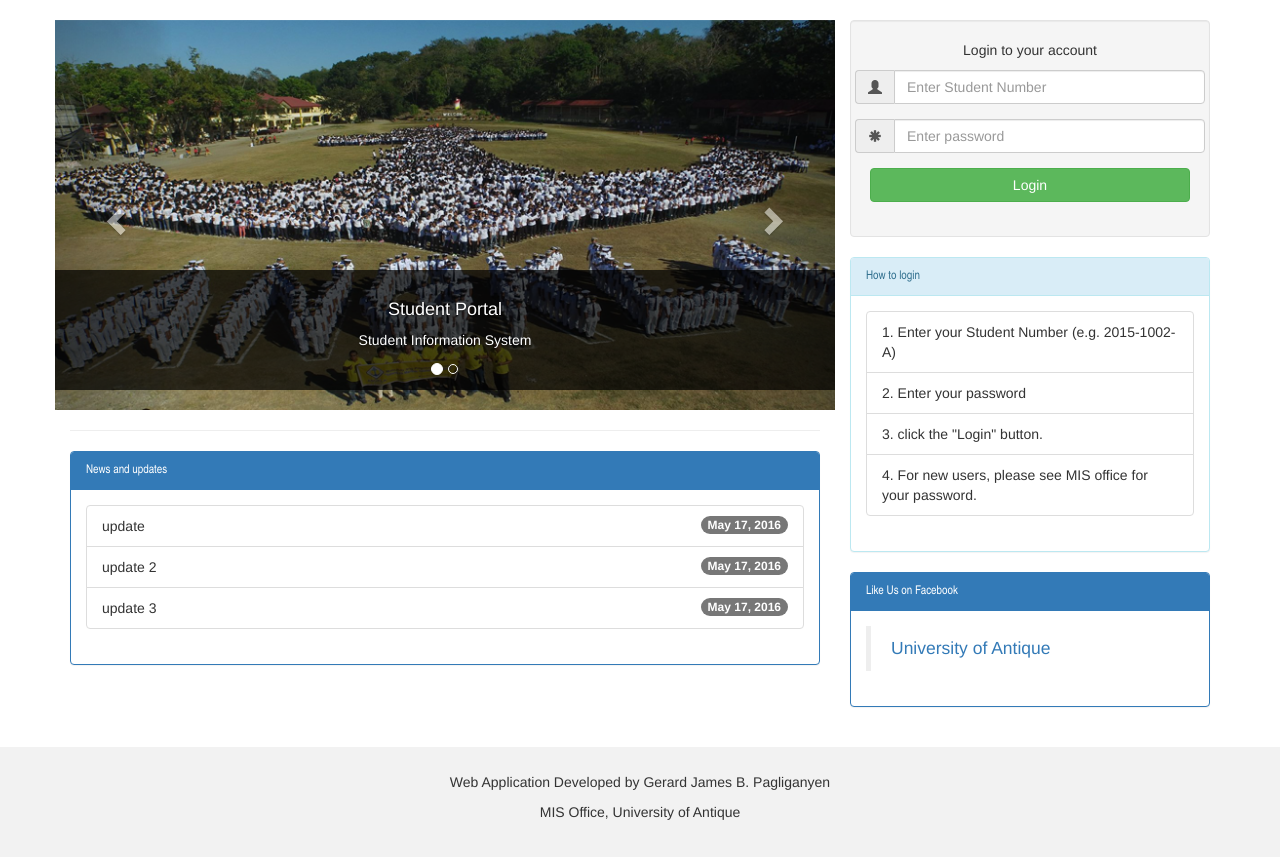
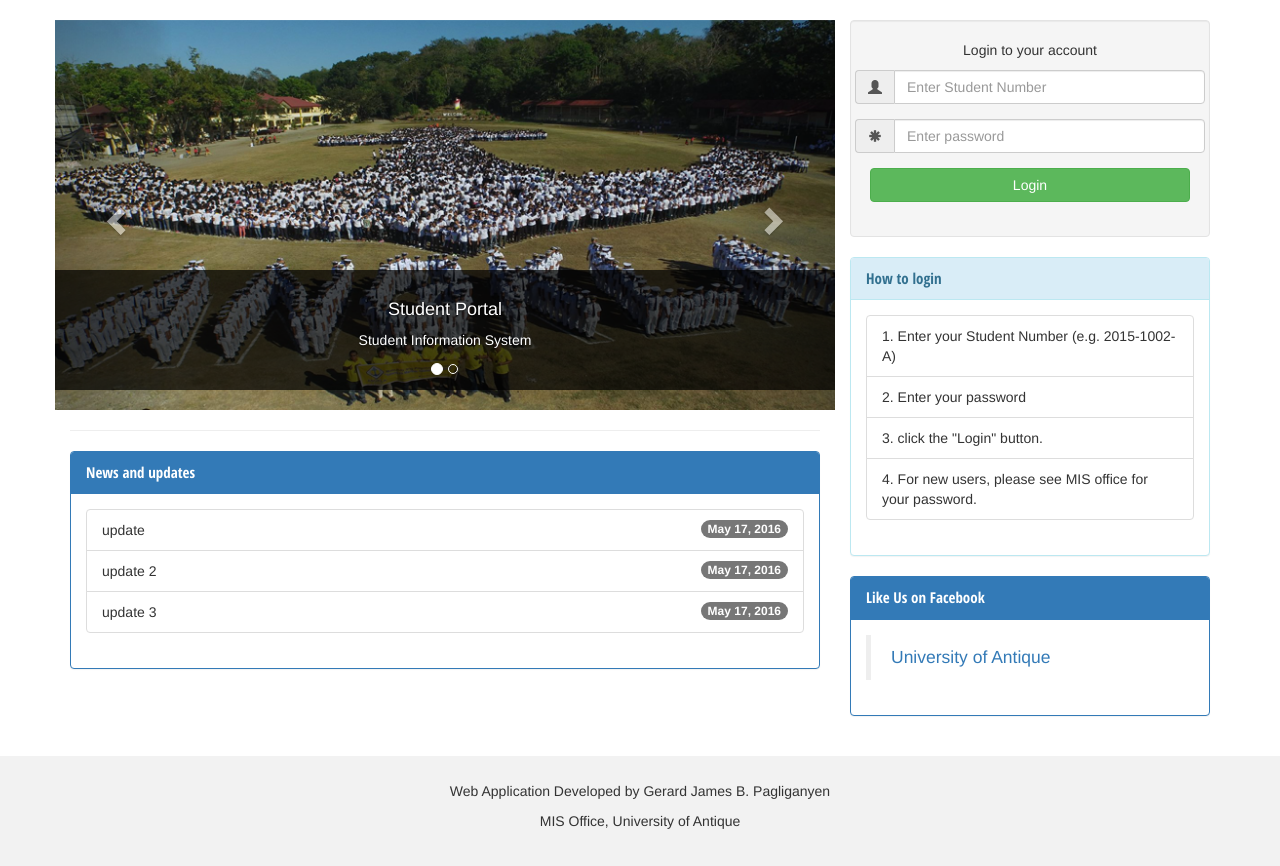
Before and after one commit to ua-devs/site_prototype, a PHP site: page / in a window 1280 px wide. Shown: the part 52-918 px from the top of the page. Run offline with PHP 8.4, Linux system fonts and the light colour scheme; some libraries are stand-ins or nearby versions.

Commit message:
corrected Open Sans font

```diff
--- a/css/custom.css
+++ b/css/custom.css
@@ -46,6 +46,7 @@ left: 0;
 }
 
 .panel-heading {
-    font-family: 'Open Sans Bold', 'Arial Narrow', sans-serif;
-    font-size: 12px;
+    font-family: 'Open Sans Condensed', 'Arial Narrow', sans-serif;
+    font-size: 15px;
+    font-weight: 700;
 }
```
